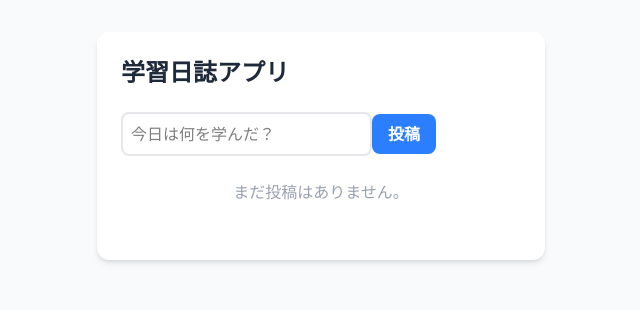
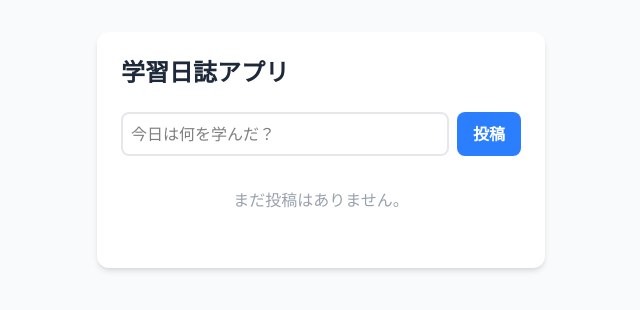
Before and after one commit to NaYRa-gif/StadingLog, a Next.js app: page / in a window 1280 px wide. Shown: the top 310 px of the page, without its empty margins (319-959 px from the left). Built offline with nearby package versions, Linux system fonts and the light colour scheme.

Commit message:
フォームボックスの微調整

```diff
--- a/src/components/InputForm.tsx
+++ b/src/components/InputForm.tsx
@@ -15,7 +15,7 @@ export default function InputForm({ onAdd }: InputFormProps) {
     }
 
     return (
-        <div>
+        <div className="flex gap-2 mb-8">
             <input
                 type="text"
                 className="flex-1 border-2 border-gray-200 p-2 rounded-lg text-black focus:outline-none focus:border-blue-500"
```
